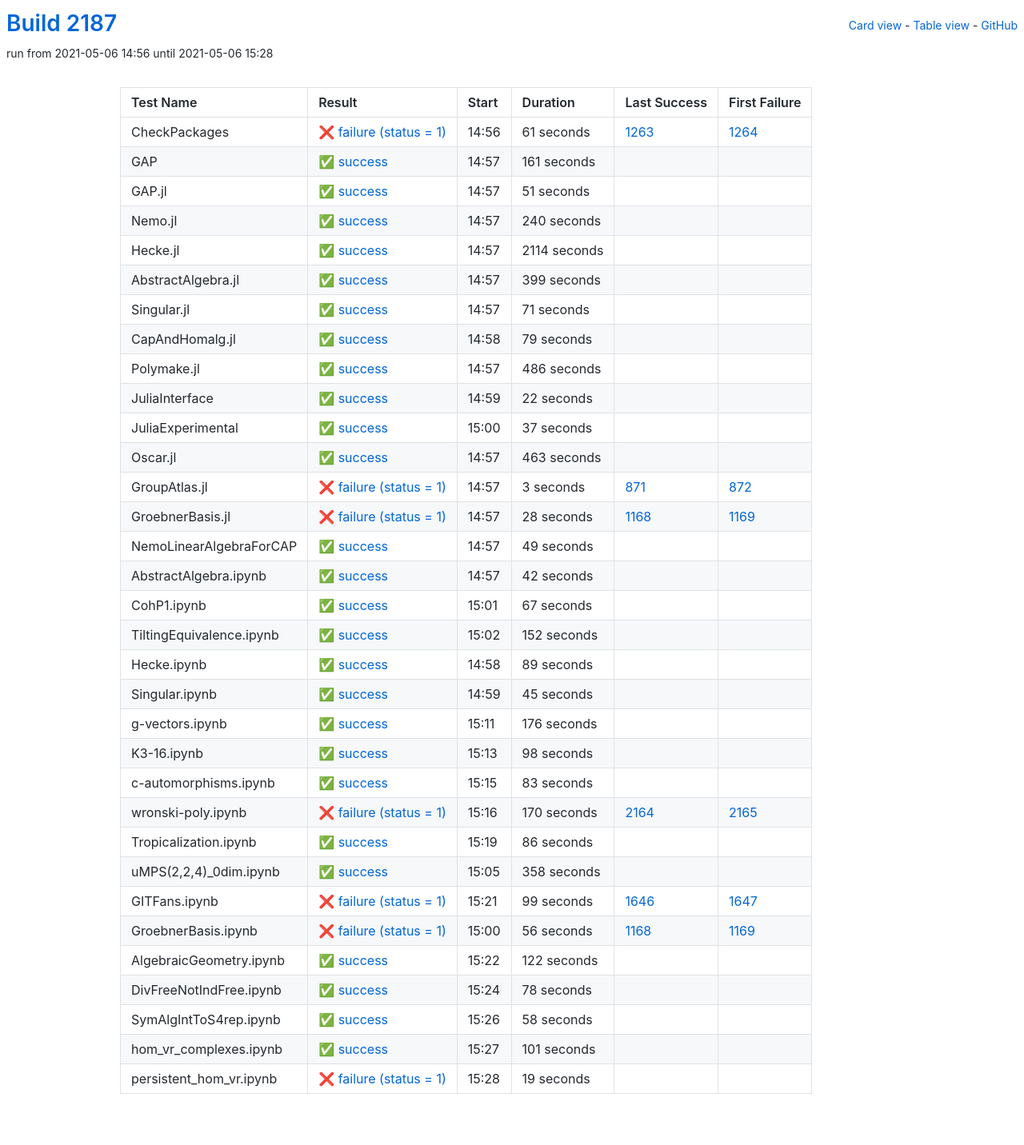
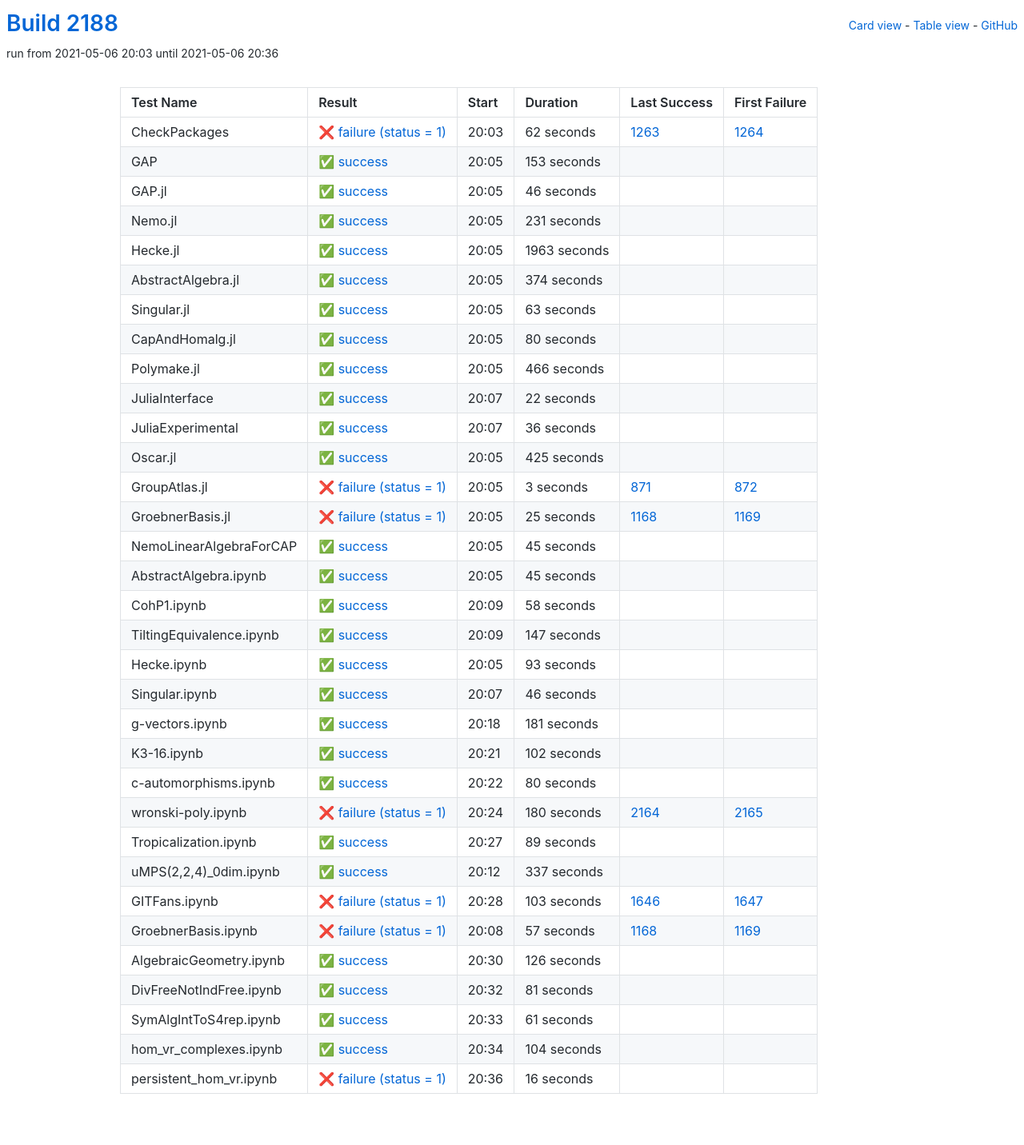
Before and after one commit to oscar-system/oscar-ci-status-stable, a Jekyll site: the page built from table.html, in a window 1280 px wide. Shown: the whole page at 80% size. Built offline with Jekyll 4.4.1, drawn with Linux system fonts in a browser that asks for light colours.

Commit message:
Build #2188

```diff
--- a/_data/ci.yml
+++ b/_data/ci.yml
@@ -1,6 +1,6 @@
 ---
-build: 2187
-build_url: https://oscarci.mathematik.uni-kl.de/job/oscar-stable/2187/
+build: 2188
+build_url: https://oscarci.mathematik.uni-kl.de/job/oscar-stable/2188/
 job: oscar-stable
 organization: oscar-system
 repo: oscar-ci-status-stable
@@ -8,116 +8,116 @@ repourl: https://github.com/oscar-system/oscar-ci-status-stable
 tests:
 - name: CheckPackages
   id: checkpackages
-  log: https://oscarci.mathematik.uni-kl.de/job/oscar-stable/2187/artifact/logs/build-2187/CheckPackages.log
-  start: 2021-05-06 14:56
+  log: https://oscarci.mathematik.uni-kl.de/job/oscar-stable/2188/artifact/logs/build-2188/CheckPackages.log
+  start: 2021-05-06 20:03
   success: false
   exitcode: 1
   status: failure
-  duration: 61
+  duration: 62
   last_success: 1263
   last_success_url: https://oscarci.mathematik.uni-kl.de/job/oscar-stable/1263/
   first_failure: 1264
   first_failure_url: https://oscarci.mathematik.uni-kl.de/job/oscar-stable/1264/
 - name: GAP
   id: gap
-  log: https://oscarci.mathematik.uni-kl.de/job/oscar-stable/2187/artifact/logs/build-2187/GAP.log
-  start: 2021-05-06 14:57
+  log: https://oscarci.mathematik.uni-kl.de/job/oscar-stable/2188/artifact/logs/build-2188/GAP.log
+  start: 2021-05-06 20:05
   success: true
   exitcode: 0
   status: success
-  duration: 161
+  duration: 153
   last_success: false
   last_success_url:
   first_failure: false
   first_failure_url:
 - name: GAP.jl
   id: gap-jl
-  log: https://oscarci.mathematik.uni-kl.de/job/oscar-stable/2187/artifact/logs/build-2187/GAP.jl.log
-  start: 2021-05-06 14:57
+  log: https://oscarci.mathematik.uni-kl.de/job/oscar-stable/2188/artifact/logs/build-2188/GAP.jl.log
+  start: 2021-05-06 20:05
   success: true
   exitcode: 0
   status: success
-  duration: 51
+  duration: 46
   last_success: false
   last_success_url:
   first_failure: false
   first_failure_url:
 - name: Nemo.jl
   id: nemo-jl
-  log: https://oscarci.mathematik.uni-kl.de/job/oscar-stable/2187/artifact/logs/build-2187/Nemo.jl.log
-  start: 2021-05-06 14:57
+  log: https://oscarci.mathematik.uni-kl.de/job/oscar-stable/2188/artifact/logs/build-2188/Nemo.jl.log
+  start: 2021-05-06 20:05
   success: true
   exitcode: 0
   status: success
-  duration: 240
+  duration: 231
   last_success: false
   last_success_url:
   first_failure: false
   first_failure_url:
 - name: Hecke.jl
   id: hecke-jl
-  log: https://oscarci.mathematik.uni-kl.de/job/oscar-stable/2187/artifact/logs/build-2187/Hecke.jl.log
-  start: 2021-05-06 14:57
+  log: https://oscarci.mathematik.uni-kl.de/job/oscar-stable/2188/artifact/logs/build-2188/Hecke.jl.log
+  start: 2021-05-06 20:05
   success: true
   exitcode: 0
   status: success
-  duration: 2114
+  duration: 1963
   last_success: false
   last_success_url:
   first_failure: false
   first_failure_url:
 - name: AbstractAlgebra.jl
   id: abstractalgebra-jl
-  log: https://oscarci.mathematik.uni-kl.de/job/oscar-stable/2187/artifact/logs/build-2187/AbstractAlgebra.jl.log
-  start: 2021-05-06 14:57
+  log: https://oscarci.mathematik.uni-kl.de/job/oscar-stable/2188/artifact/logs/build-2188/AbstractAlgebra.jl.log
+  start: 2021-05-06 20:05
   success: true
   exitcode: 0
   status: success
-  duration: 399
+  duration: 374
   last_success: false
   last_success_url:
   first_failure: false
   first_failure_url:
 - name: Singular.jl
   id: singular-jl
-  log: https://oscarci.mathematik.uni-kl.de/job/oscar-stable/2187/artifact/logs/build-2187/Singular.jl.log
-  start: 2021-05-06 14:57
+  log: https://oscarci.mathematik.uni-kl.de/job/oscar-stable/2188/artifact/logs/build-2188/Singular.jl.log
+  start: 2021-05-06 20:05
   success: true
   exitcode: 0
   status: success
-  duration: 71
+  duration: 63
   last_success: false
   last_success_url:
   first_failure: false
   first_failure_url:
 - name: CapAndHomalg.jl
   id: capandhomalg-jl
-  log: https://oscarci.mathematik.uni-kl.de/job/oscar-stable/2187/artifact/logs/build-2187/CapAndHomalg.jl.log
-  start: 2021-05-06 14:58
+  log: https://oscarci.mathematik.uni-kl.de/job/oscar-stable/2188/artifact/logs/build-2188/CapAndHomalg.jl.log
+  start: 2021-05-06 20:05
   success: true
   exitcode: 0
   status: success
-  duration: 79
+  duration: 80
   last_success: false
   last_success_url:
   first_failure: false
   first_failure_url:
 - name: Polymake.jl
   id: polymake-jl
-  log: https://oscarci.mathematik.uni-kl.de/job/oscar-stable/2187/artifact/logs/build-2187/Polymake.jl.log
-  start: 2021-05-06 14:57
+  log: https://oscarci.mathematik.uni-kl.de/job/oscar-stable/2188/artifact/logs/build-2188/Polymake.jl.log
+  start: 2021-05-06 20:05
   success: true
   exitcode: 0
   status: success
-  duration: 486
+  duration: 466
   last_success: false
   last_success_url:
   first_failure: false
   first_failure_url:
 - name: JuliaInterface
   id: juliainterface
-  log: https://oscarci.mathematik.uni-kl.de/job/oscar-stable/2187/artifact/logs/build-2187/JuliaInterface.log
-  start: 2021-05-06 14:59
+  log: https://oscarci.mathematik.uni-kl.de/job/oscar-stable/2188/artifact/logs/build-2188/JuliaInterface.log
+  start: 2021-05-06 20:07
   success: true
   exitcode: 0
   status: success
@@ -128,32 +128,32 @@ tests:
   first_failure_url:
 - name: JuliaExperimental
   id: juliaexperimental
-  log: https://oscarci.mathematik.uni-kl.de/job/oscar-stable/2187/artifact/logs/build-2187/JuliaExperimental.log
-  start: 2021-05-06 15:00
+  log: https://oscarci.mathematik.uni-kl.de/job/oscar-stable/2188/artifact/logs/build-2188/JuliaExperimental.log
+  start: 2021-05-06 20:07
   success: true
   exitcode: 0
   status: success
-  duration: 37
+  duration: 36
   last_success: false
   last_success_url:
   first_failure: false
   first_failure_url:
 - name: Oscar.jl
   id: oscar-jl
-  log: https://oscarci.mathematik.uni-kl.de/job/oscar-stable/2187/artifact/logs/build-2187/Oscar.jl.log
-  start: 2021-05-06 14:57
+  log: https://oscarci.mathematik.uni-kl.de/job/oscar-stable/2188/artifact/logs/build-2188/Oscar.jl.log
+  start: 2021-05-06 20:05
   success: true
   exitcode: 0
   status: success
-  duration: 463
+  duration: 425
   last_success: false
   last_success_url:
   first_failure: false
   first_failure_url:
 - name: GroupAtlas.jl
   id: groupatlas-jl
-  log: https://oscarci.mathematik.uni-kl.de/job/oscar-stable/2187/artifact/logs/build-2187/GroupAtlas.jl.log
-  start: 2021-05-06 14:57
+  log: https://oscarci.mathematik.uni-kl.de/job/oscar-stable/2188/artifact/logs/build-2188/GroupAtlas.jl.log
+  start: 2021-05-06 20:05
   success: false
   exitcode: 1
   status: failure
@@ -164,68 +164,140 @@ tests:
   first_failure_url: https://oscarci.mathematik.uni-kl.de/job/oscar-stable/872/
 - name: GroebnerBasis.jl
   id: groebnerbasis-jl
-  log: https://oscarci.mathematik.uni-kl.de/job/oscar-stable/2187/artifact/logs/build-2187/GroebnerBasis.jl.log
-  start: 2021-05-06 14:57
+  log: https://oscarci.mathematik.uni-kl.de/job/oscar-stable/2188/artifact/logs/build-2188/GroebnerBasis.jl.log
+  start: 2021-05-06 20:05
   success: false
   exitcode: 1
   status: failure
-  duration: 28
+  duration: 25
   last_success: 1168
   last_success_url: https://oscarci.mathematik.uni-kl.de/job/oscar-stable/1168/
   first_failure: 1169
   first_failure_url: https://oscarci.mathematik.uni-kl.de/job/oscar-stable/1169/
 - name: NemoLinearAlgebraForCAP
   id: nemolinearalgebraforcap
-  log: https://oscarci.mathematik.uni-kl.de/job/oscar-stable/2187/artifact/logs/build-2187/NemoLinearAlgebraForCAP.log
-  start: 2021-05-06 14:57
+  log: https://oscarci.mathematik.uni-kl.de/job/oscar-stable/2188/artifact/logs/build-2188/NemoLinearAlgebraForCAP.log
+  start: 2021-05-06 20:05
   success: true
   exitcode: 0
   status: success
-  duration: 49
+  duration: 45
   last_success: false
   last_success_url:
   first_failure: false
   first_failure_url:
 - name: AbstractAlgebra.ipynb
   id: abstractalgebra-ipynb
-  log: https://oscarci.mathematik.uni-kl.de/job/oscar-stable/2187/artifact/logs/build-2187/AbstractAlgebra.ipynb.log
-  start: 2021-05-06 14:57
+  log: https://oscarci.mathematik.uni-kl.de/job/oscar-stable/2188/artifact/logs/build-2188/AbstractAlgebra.ipynb.log
+  start: 2021-05-06 20:05
   success: true
   exitcode: 0
   status: success
-  duration: 42
+  duration: 45
   last_success: false
   last_success_url:
   first_failure: false
   first_failure_url:
 - name: CohP1.ipynb
   id: cohp1-ipynb
-  log: https://oscarci.mathematik.uni-kl.de/job/oscar-stable/2187/artifact/logs/build-2187/CohP1.ipynb.log
-  start: 2021-05-06 15:01
+  log: https://oscarci.mathematik.uni-kl.de/job/oscar-stable/2188/artifact/logs/build-2188/CohP1.ipynb.log
+  start: 2021-05-06 20:09
   success: true
   exitcode: 0
   status: success
-  duration: 67
+  duration: 58
   last_success: false
   last_success_url:
   first_failure: false
   first_failure_url:
 - name: TiltingEquivalence.ipynb
   id: tiltingequivalence-ipynb
-  log: https://oscarci.mathematik.uni-kl.de/job/oscar-stable/2187/artifact/logs/build-2187/TiltingEquivalence.ipynb.log
-  start: 2021-05-06 15:02
+  log: https://oscarci.mathematik.uni-kl.de/job/oscar-stable/2188/artifact/logs/build-2188/TiltingEquivalence.ipynb.log
+  start: 2021-05-06 20:09
   success: true
   exitcode: 0
   status: success
-  duration: 152
+  duration: 147
   last_success: false
   last_success_url:
   first_failure: false
   first_failure_url:
 - name: Hecke.ipynb
   id: hecke-ipynb
-  log: https://oscarci.mathematik.uni-kl.de/job/oscar-stable/2187/artifact/logs/build-2187/Hecke.ipynb.log
-  start: 2021-05-06 14:58
+  log: https://oscarci.mathematik.uni-kl.de/job/oscar-stable/2188/artifact/logs/build-2188/Hecke.ipynb.log
+  start: 2021-05-06 20:05
+  success: true
+  exitcode: 0
+  status: success
+  duration: 93
+  last_success: false
+  last_success_url:
+  first_failure: false
+  first_failure_url:
+- name: Singular.ipynb
+  id: singular-ipynb
+  log: https://oscarci.mathematik.uni-kl.de/job/oscar-stable/2188/artifact/logs/build-2188/Singular.ipynb.log
+  start: 2021-05-06 20:07
+  success: true
+  exitcode: 0
+  status: success
+  duration: 46
+  last_success: false
+  last_success_url:
+  first_failure: false
+  first_failure_url:
+- name: g-vectors.ipynb
+  id: g-vectors-ipynb
+  log: https://oscarci.mathematik.uni-kl.de/job/oscar-stable/2188/artifact/logs/build-2188/g-vectors.ipynb.log
+  start: 2021-05-06 20:18
+  success: true
+  exitcode: 0
+  status: success
+  duration: 181
+  last_success: false
+  last_success_url:
+  first_failure: false
+  first_failure_url:
+- name: K3-16.ipynb
+  id: k3-16-ipynb
+  log: https://oscarci.mathematik.uni-kl.de/job/oscar-stable/2188/artifact/logs/build-2188/K3-16.ipynb.log
+  start: 2021-05-06 20:21
+  success: true
+  exitcode: 0
+  status: success
+  duration: 102
+  last_success: false
+  last_success_url:
+  first_failure: false
+  first_failure_url:
+- name: c-automorphisms.ipynb
+  id: c-automorphisms-ipynb
+  log: https://oscarci.mathematik.uni-kl.de/job/oscar-stable/2188/artifact/logs/build-2188/c-automorphisms.ipynb.log
+  start: 2021-05-06 20:22
+  success: true
+  exitcode: 0
+  status: success
+  duration: 80
+  last_success: false
+  last_success_url:
+  first_failure: false
+  first_failure_url:
+- name: wronski-poly.ipynb
+  id: wronski-poly-ipynb
+  log: https://oscarci.mathematik.uni-kl.de/job/oscar-stable/2188/artifact/logs/build-2188/wronski-poly.ipynb.log
+  start: 2021-05-06 20:24
+  success: false
+  exitcode: 1
+  status: failure
+  duration: 180
+  last_success: 2164
+  last_success_url: https://oscarci.mathematik.uni-kl.de/job/oscar-stable/2164/
+  first_failure: 2165
+  first_failure_url: https://oscarci.mathematik.uni-kl.de/job/oscar-stable/2165/
+- name: Tropicalization.ipynb
+  id: tropicalization-ipynb
+  log: https://oscarci.mathematik.uni-kl.de/job/oscar-stable/2188/artifact/logs/build-2188/Tropicalization.ipynb.log
+  start: 2021-05-06 20:27
   success: true
   exitcode: 0
   status: success
@@ -234,170 +306,98 @@ tests:
   last_success_url:
   first_failure: false
   first_failure_url:
-- name: Singular.ipynb
-  id: singular-ipynb
-  log: https://oscarci.mathematik.uni-kl.de/job/oscar-stable/2187/artifact/logs/build-2187/Singular.ipynb.log
-  start: 2021-05-06 14:59
+- name: uMPS(2,2,4)_0dim.ipynb
+  id: umps-2-2-4-0dim-ipynb
+  log: https://oscarci.mathematik.uni-kl.de/job/oscar-stable/2188/artifact/logs/build-2188/uMPS-2-2-4-_0dim.ipynb.log
+  start: 2021-05-06 20:12
   success: true
   exitcode: 0
   status: success
-  duration: 45
-  last_success: false
-  last_success_url:
-  first_failure: false
-  first_failure_url:
-- name: g-vectors.ipynb
-  id: g-vectors-ipynb
-  log: https://oscarci.mathematik.uni-kl.de/job/oscar-stable/2187/artifact/logs/build-2187/g-vectors.ipynb.log
-  start: 2021-05-06 15:11
-  success: true
-  exitcode: 0
-  status: success
-  duration: 176
-  last_success: false
-  last_success_url:
-  first_failure: false
-  first_failure_url:
-- name: K3-16.ipynb
-  id: k3-16-ipynb
-  log: https://oscarci.mathematik.uni-kl.de/job/oscar-stable/2187/artifact/logs/build-2187/K3-16.ipynb.log
-  start: 2021-05-06 15:13
-  success: true
-  exitcode: 0
-  status: success
-  duration: 98
-  last_success: false
-  last_success_url:
-  first_failure: false
-  first_failure_url:
-- name: c-automorphisms.ipynb
-  id: c-automorphisms-ipynb
-  log: https://oscarci.mathematik.uni-kl.de/job/oscar-stable/2187/artifact/logs/build-2187/c-automorphisms.ipynb.log
-  start: 2021-05-06 15:15
-  success: true
-  exitcode: 0
-  status: success
-  duration: 83
-  last_success: false
-  last_success_url:
-  first_failure: false
-  first_failure_url:
-- name: wronski-poly.ipynb
-  id: wronski-poly-ipynb
-  log: https://oscarci.mathematik.uni-kl.de/job/oscar-stable/2187/artifact/logs/build-2187/wronski-poly.ipynb.log
-  start: 2021-05-06 15:16
-  success: false
-  exitcode: 1
-  status: failure
-  duration: 170
-  last_success: 2164
-  last_success_url: https://oscarci.mathematik.uni-kl.de/job/oscar-stable/2164/
-  first_failure: 2165
-  first_failure_url: https://oscarci.mathematik.uni-kl.de/job/oscar-stable/2165/
-- name: Tropicalization.ipynb
-  id: tropicalization-ipynb
-  log: https://oscarci.mathematik.uni-kl.de/job/oscar-stable/2187/artifact/logs/build-2187/Tropicalization.ipynb.log
-  start: 2021-05-06 15:19
-  success: true
-  exitcode: 0
-  status: success
-  duration: 86
-  last_success: false
-  last_success_url:
-  first_failure: false
-  first_failure_url:
-- name: uMPS(2,2,4)_0dim.ipynb
-  id: umps-2-2-4-0dim-ipynb
-  log: https://oscarci.mathematik.uni-kl.de/job/oscar-stable/2187/artifact/logs/build-2187/uMPS-2-2-4-_0dim.ipynb.log
-  start: 2021-05-06 15:05
-  success: true
-  exitcode: 0
-  status: success
-  duration: 358
+  duration: 337
   last_success: false
   last_success_url:
   first_failure: false
   first_failure_url:
 - name: GITFans.ipynb
   id: gitfans-ipynb
-  log: https://oscarci.mathematik.uni-kl.de/job/oscar-stable/2187/artifact/logs/build-2187/GITFans.ipynb.log
-  start: 2021-05-06 15:21
+  log: https://oscarci.mathematik.uni-kl.de/job/oscar-stable/2188/artifact/logs/build-2188/GITFans.ipynb.log
+  start: 2021-05-06 20:28
   success: false
   exitcode: 1
   status: failure
-  duration: 99
+  duration: 103
   last_success: 1646
   last_success_url: https://oscarci.mathematik.uni-kl.de/job/oscar-stable/1646/
   first_failure: 1647
   first_failure_url: https://oscarci.mathematik.uni-kl.de/job/oscar-stable/1647/
 - name: GroebnerBasis.ipynb
   id: groebnerbasis-ipynb
-  log: https://oscarci.mathematik.uni-kl.de/job/oscar-stable/2187/artifact/logs/build-2187/GroebnerBasis.ipynb.log
-  start: 2021-05-06 15:00
+  log: https://oscarci.mathematik.uni-kl.de/job/oscar-stable/2188/artifact/logs/build-2188/GroebnerBasis.ipynb.log
+  start: 2021-05-06 20:08
   success: false
   exitcode: 1
   status: failure
-  duration: 56
+  duration: 57
   last_success: 1168
   last_success_url: https://oscarci.mathematik.uni-kl.de/job/oscar-stable/1168/
   first_failure: 1169
   first_failure_url: https://oscarci.mathematik.uni-kl.de/job/oscar-stable/1169/
 - name: AlgebraicGeometry.ipynb
   id: algebraicgeometry-ipynb
-  log: https://oscarci.mathematik.uni-kl.de/job/oscar-stable/2187/artifact/logs/build-2187/AlgebraicGeometry.ipynb.log
-  start: 2021-05-06 15:22
+  log: https://oscarci.mathematik.uni-kl.de/job/oscar-stable/2188/artifact/logs/build-2188/AlgebraicGeometry.ipynb.log
+  start: 2021-05-06 20:30
   success: true
   exitcode: 0
   status: success
-  duration: 122
+  duration: 126
   last_success: false
   last_success_url:
   first_failure: false
   first_failure_url:
 - name: DivFreeNotIndFree.ipynb
   id: divfreenotindfree-ipynb
-  log: https://oscarci.mathematik.uni-kl.de/job/oscar-stable/2187/artifact/logs/build-2187/DivFreeNotIndFree.ipynb.log
-  start: 2021-05-06 15:24
+  log: https://oscarci.mathematik.uni-kl.de/job/oscar-stable/2188/artifact/logs/build-2188/DivFreeNotIndFree.ipynb.log
+  start: 2021-05-06 20:32
   success: true
   exitcode: 0
   status: success
-  duration: 78
+  duration: 81
   last_success: false
   last_success_url:
   first_failure: false
   first_failure_url:
 - name: SymAlgIntToS4rep.ipynb
   id: symalginttos4rep-ipynb
-  log: https://oscarci.mathematik.uni-kl.de/job/oscar-stable/2187/artifact/logs/build-2187/SymAlgIntToS4rep.ipynb.log
-  start: 2021-05-06 15:26
+  log: https://oscarci.mathematik.uni-kl.de/job/oscar-stable/2188/artifact/logs/build-2188/SymAlgIntToS4rep.ipynb.log
+  start: 2021-05-06 20:33
   success: true
   exitcode: 0
   status: success
-  duration: 58
+  duration: 61
   last_success: false
   last_success_url:
   first_failure: false
   first_failure_url:
 - name: hom_vr_complexes.ipynb
   id: hom-vr-complexes-ipynb
-  log: https://oscarci.mathematik.uni-kl.de/job/oscar-stable/2187/artifact/logs/build-2187/hom_vr_complexes.ipynb.log
-  start: 2021-05-06 15:27
+  log: https://oscarci.mathematik.uni-kl.de/job/oscar-stable/2188/artifact/logs/build-2188/hom_vr_complexes.ipynb.log
+  start: 2021-05-06 20:34
   success: true
   exitcode: 0
   status: success
-  duration: 101
+  duration: 104
   last_success: false
   last_success_url:
   first_failure: false
   first_failure_url:
 - name: persistent_hom_vr.ipynb
   id: persistent-hom-vr-ipynb
-  log: https://oscarci.mathematik.uni-kl.de/job/oscar-stable/2187/artifact/logs/build-2187/persistent_hom_vr.ipynb.log
-  start: 2021-05-06 15:28
+  log: https://oscarci.mathematik.uni-kl.de/job/oscar-stable/2188/artifact/logs/build-2188/persistent_hom_vr.ipynb.log
+  start: 2021-05-06 20:36
   success: false
   exitcode: 1
   status: failure
-  duration: 19
+  duration: 16
   last_success: false
   last_success_url:
   first_failure: false
```
Also changed, not shown: README.md.
